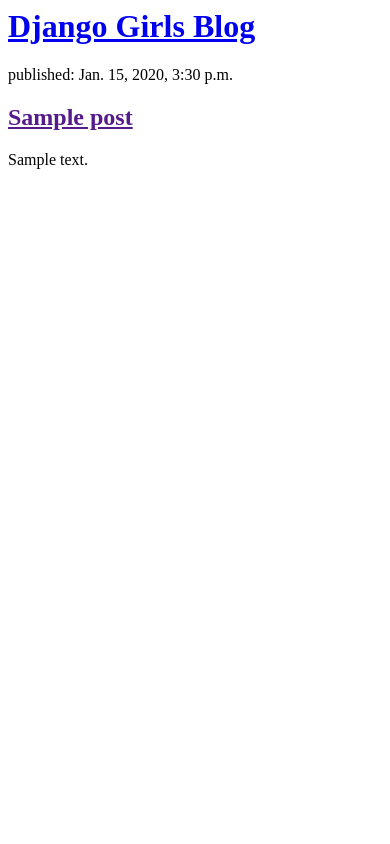
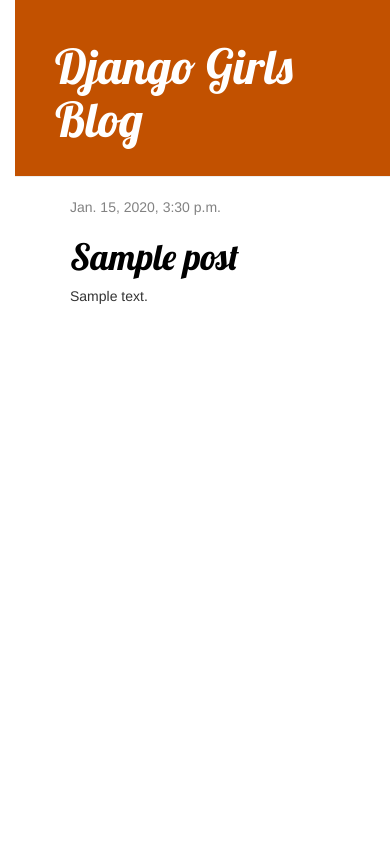
Before and after one commit to helloimshivamagrawal/my-first-blog, a Django app: template writing/templates/writing/post_list.html in a window 390 px wide. Run offline with Django 3.2, Linux system fonts and the light colour scheme; the template is opened without the code that fills it: values that come from a table or form of the project are taken from there, others are empty; tables that the repository leaves empty hold one stand-in row (values such as "Sample post"); some libraries are stand-ins or nearby versions.

Commit message:
Blog dynamic links

```diff
--- /dev/null
+++ b/writing/static/css/writing.css
@@ -0,0 +1,53 @@
+h1 a, h2 a {
+	color: #000000;
+	font-family: 'Lobster';
+}
+body {
+	padding-left: 15px;
+}
+.page-header {
+	background-color: #C25100;
+	margin-top: 0;
+	padding: 20px 20px 20px 40px;
+}
+
+.page-header h1, .page-header h1 a, .page-header h1 a:visited, .page-header h1 a:active {
+	color: #ffffff;
+	font-size: 36pt;
+	text-decoration: none;
+}
+
+.content {
+	margin-left: 40px;
+}
+
+h1, h2, h3, h4 {
+	font-family: 'Lobster', cursive;
+}
+
+.date {
+	color: #828282;
+}
+
+.save {
+	float: right;
+}
+
+.post-form textarea, .post-form input {
+	width: 100%;
+}
+
+.top-menu, .top-menu:hover, .top-menu:visited {
+	color: #ffffff;
+	float: right;
+	font-size: 26pt;
+	margin-right: 20px;
+}
+
+.post {
+	margin-bottom: 70px;
+}
+
+.post h1 a, .post h1 a:visited {
+	color: #000000;
+}
--- /dev/null
+++ b/writing/templates/writing/base.html
@@ -0,0 +1,23 @@
+{% load static %}
+<html>
+	<head>
+		<title>Django Girls blog</title>
+		<link rel="stylesheet" href="//maxcdn.bootstrapcdn.com/bootstrap/3.2.0/css/bootstrap.min.css">
+		<link rel="stylesheet" href="//maxcdn.bootstrapcdn.com/bootstrap/3.2.0/css/bootstrap-theme.min.css">
+		<link href='//fonts.googleapis.com/css?family=Lobster&subset=latin,latin-ext' rel='stylesheet' type='text/css'>
+		<link rel="stylesheet" href="{% static 'css/writing.css' %}">
+	</head>
+	<body>
+		<div class="page-header">
+			<h1><a href="/">Django Girls Blog</a></h1>
+		</div>
+		<div class="content container">
+			<div class="row">
+				<div class="col-md-8">
+				{% block content %}
+				{% endblock %}
+				</div>
+			</div>
+		</div>
+	</body>
+</html>
--- a/writing/templates/writing/post_list.html
+++ b/writing/templates/writing/post_list.html
@@ -1,11 +1,12 @@
-<div>
-	<h1><a href="/">Django Girls Blog</a></h1>
-</div>
-
-{% for post in posts %}
-	<div>
-		<p>published: {{ post.published_date }}</p>
-		<h2><a href="">{{ post.title }}</a></h2>
-		<p>{{ post.text|linebreaksbr }}</p>
-	</div>
-{% endfor %}
+{% extends 'writing/base.html' %}
+{% block content %}
+	{% for post in posts %}
+		<div class="post">
+			<div class="date">
+				{{ post.published_date }}
+			</div>
+			<h1><a href="{% url 'post_detail' pk=post.pk %}">{{ post.title }}</a></h1>
+			<p>{{ post.text|linebreaksbr }}</p>
+		</div>
+	{% endfor %}
+{% endblock %}
--- a/writing/urls.py
+++ b/writing/urls.py
@@ -2,4 +2,5 @@ from django.urls import path
 from . import views
 urlpatterns = [
 	path('', views.post_list, name='post_list'),
+	path('post/<int:pk>/', views.post_detail, name='post_detail'),
 ]
--- a/writing/views.py
+++ b/writing/views.py
@@ -1,7 +1,11 @@
 from django.shortcuts import render
 from .models import Post
 from django.utils import timezone
+from django.shortcuts import render, get_object_or_404
 def post_list(request):
 	posts = Post.objects.filter(published_date__lte=timezone.now()).order_by('published_date')
 	return render(request, 'writing/post_list.html', {'posts': posts})
-# Create your views here.
+#Create your views here.
+def post_detail(request, pk):
+	post = get_object_or_404(Post, pk=pk)
+	return render(request, 'writing/post_detail.html', {'post': post})
```
Also changed, not shown: writing/templates/writing/post_detail.html (added, +13 -0 lines).
